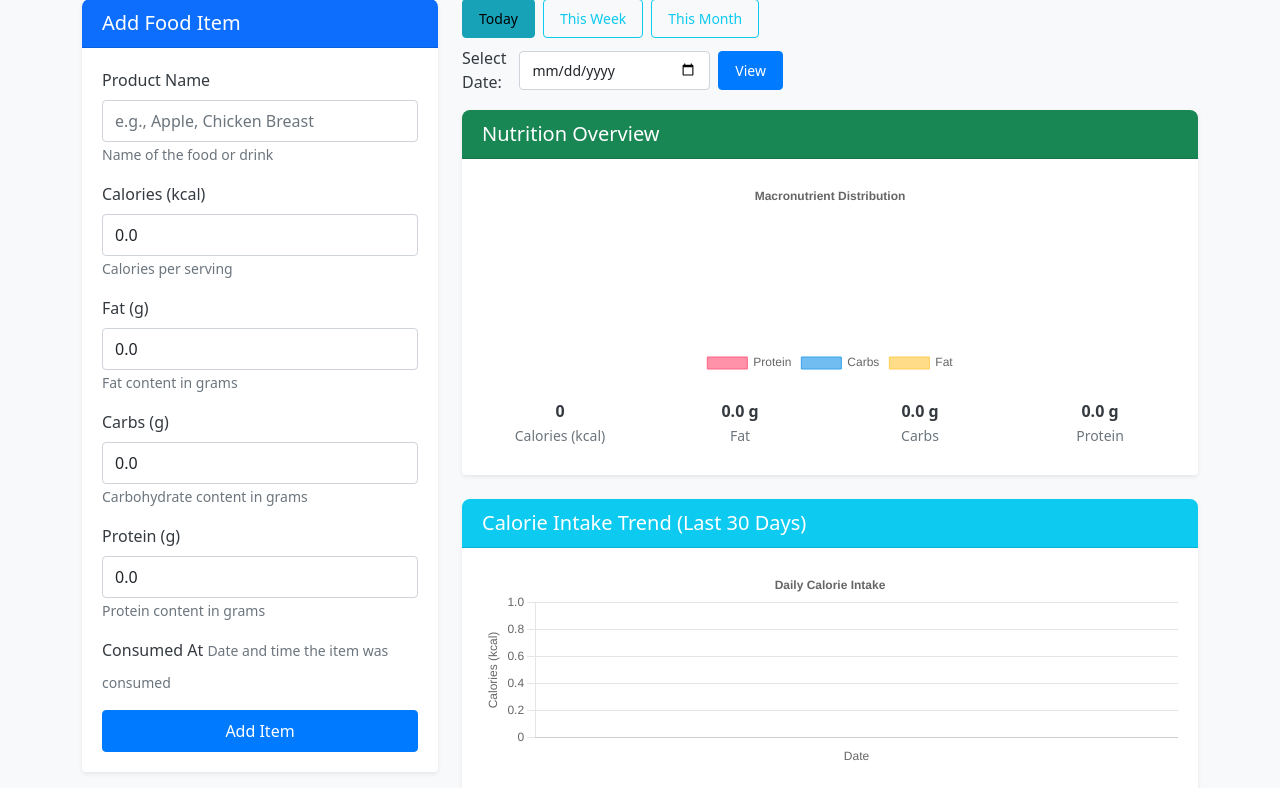
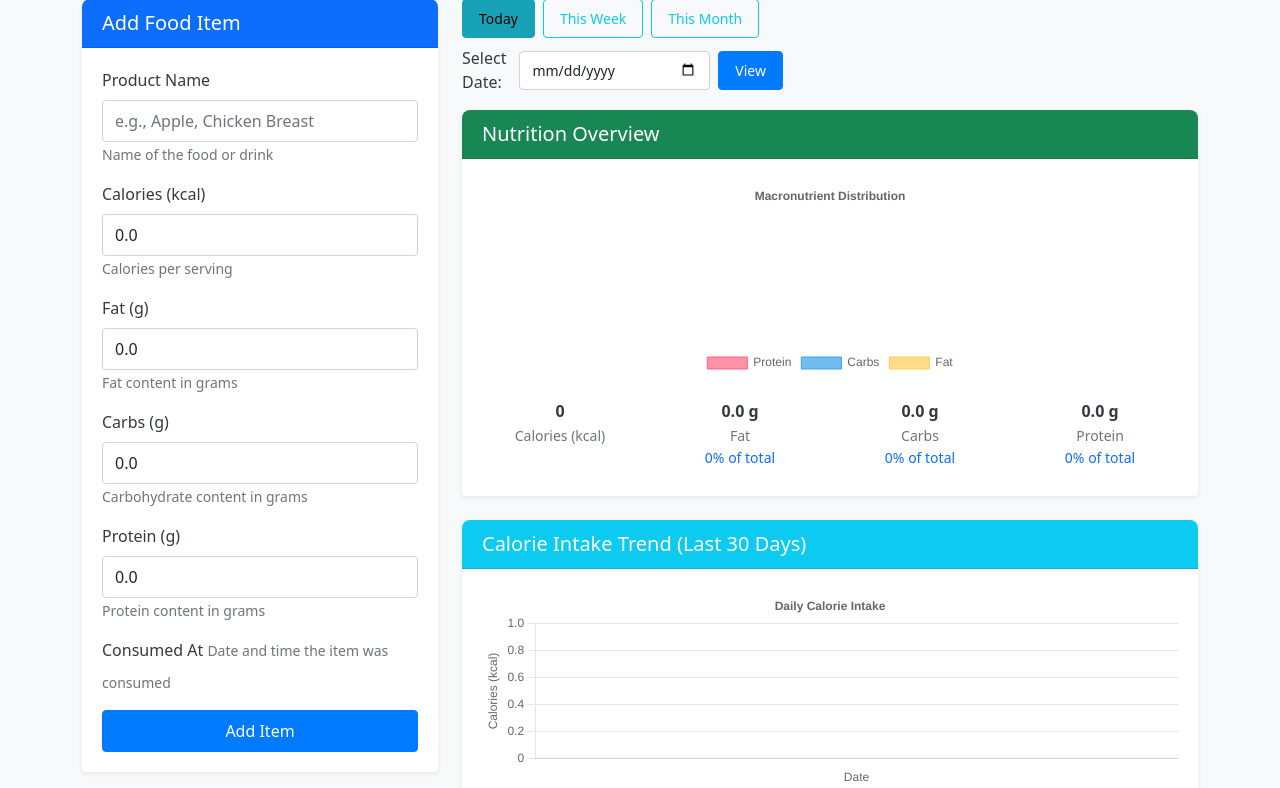
Before and after one commit to ZygimantasB/Calories_Counter_Project, a Django app: page /food_tracker/ in a window 1280 px wide. Shown: the part 107-895 px from the top of the page. Run offline with Django 5.2, Linux system fonts and the light colour scheme; data that the repository does not hold is empty; some libraries are stand-ins or nearby versions.

Commit message:
Added percentage

```diff
--- a/count_calories_app/templates/count_calories_app/food_tracker.html
+++ b/count_calories_app/templates/count_calories_app/food_tracker.html
@@ -174,14 +174,17 @@
             <div class="col-6 col-sm-3 mb-2">
               <div class="fw-bold">{{ totals.total_fat|floatformat:1 }} g</div>
               <small class="text-muted">Fat</small>
+              <div class="small text-primary">{{ totals.fat_percentage }}% of total</div>
             </div>
             <div class="col-6 col-sm-3 mb-2">
               <div class="fw-bold">{{ totals.total_carbohydrates|floatformat:1 }} g</div>
               <small class="text-muted">Carbs</small>
+              <div class="small text-primary">{{ totals.carbs_percentage }}% of total</div>
             </div>
             <div class="col-6 col-sm-3 mb-2">
               <div class="fw-bold">{{ totals.total_protein|floatformat:1 }} g</div>
               <small class="text-muted">Protein</small>
+              <div class="small text-primary">{{ totals.protein_percentage }}% of total</div>
             </div>
           </div>
         </div>
--- a/count_calories_app/views.py
+++ b/count_calories_app/views.py
@@ -134,6 +134,17 @@ def food_tracker(request):
     for key, value in totals.items():
         if value is None:
             totals[key] = 0
+
+    # Calculate macronutrient percentages
+    total_macros = totals['total_fat'] + totals['total_carbohydrates'] + totals['total_protein']
+    if total_macros > 0:
+        totals['fat_percentage'] = round((totals['total_fat'] / total_macros) * 100, 1)
+        totals['carbs_percentage'] = round((totals['total_carbohydrates'] / total_macros) * 100, 1)
+        totals['protein_percentage'] = round((totals['total_protein'] / total_macros) * 100, 1)
+    else:
+        totals['fat_percentage'] = 0
+        totals['carbs_percentage'] = 0
+        totals['protein_percentage'] = 0
 
     if request.method == 'POST':
         # Handle form submission
--- a/templates/includes/navbar.html
+++ b/templates/includes/navbar.html
@@ -40,7 +40,7 @@
         </li>
       </ul>
       <div class="d-flex">
-        <a href="{% url 'home' %}" class="btn btn-outline-primary me-2">
+        <a href="{% url 'food_tracker' %}" class="btn btn-outline-primary me-2">
           <i class="fas fa-chart-pie me-1"></i>Dashboard
         </a>
       </div>
```
